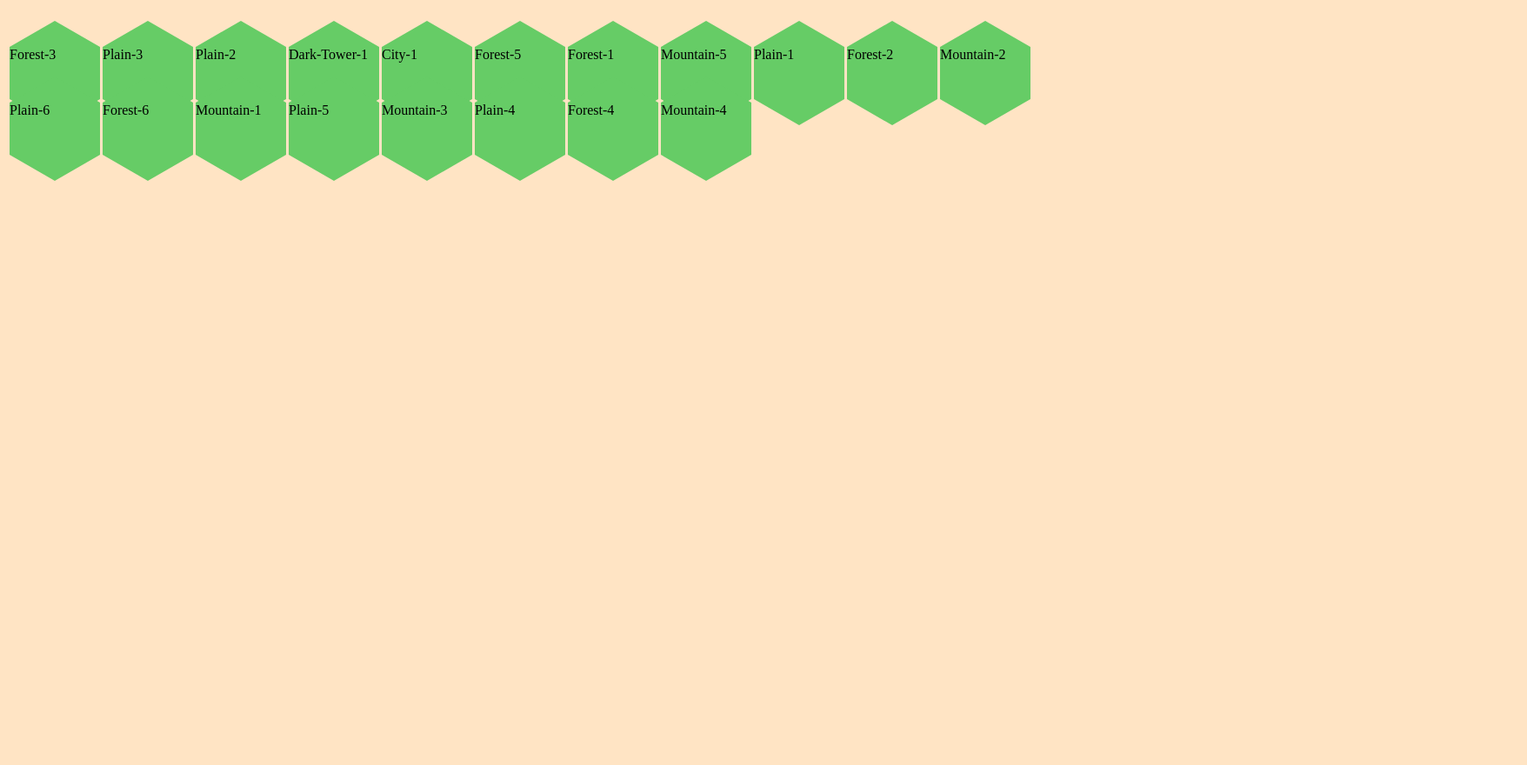
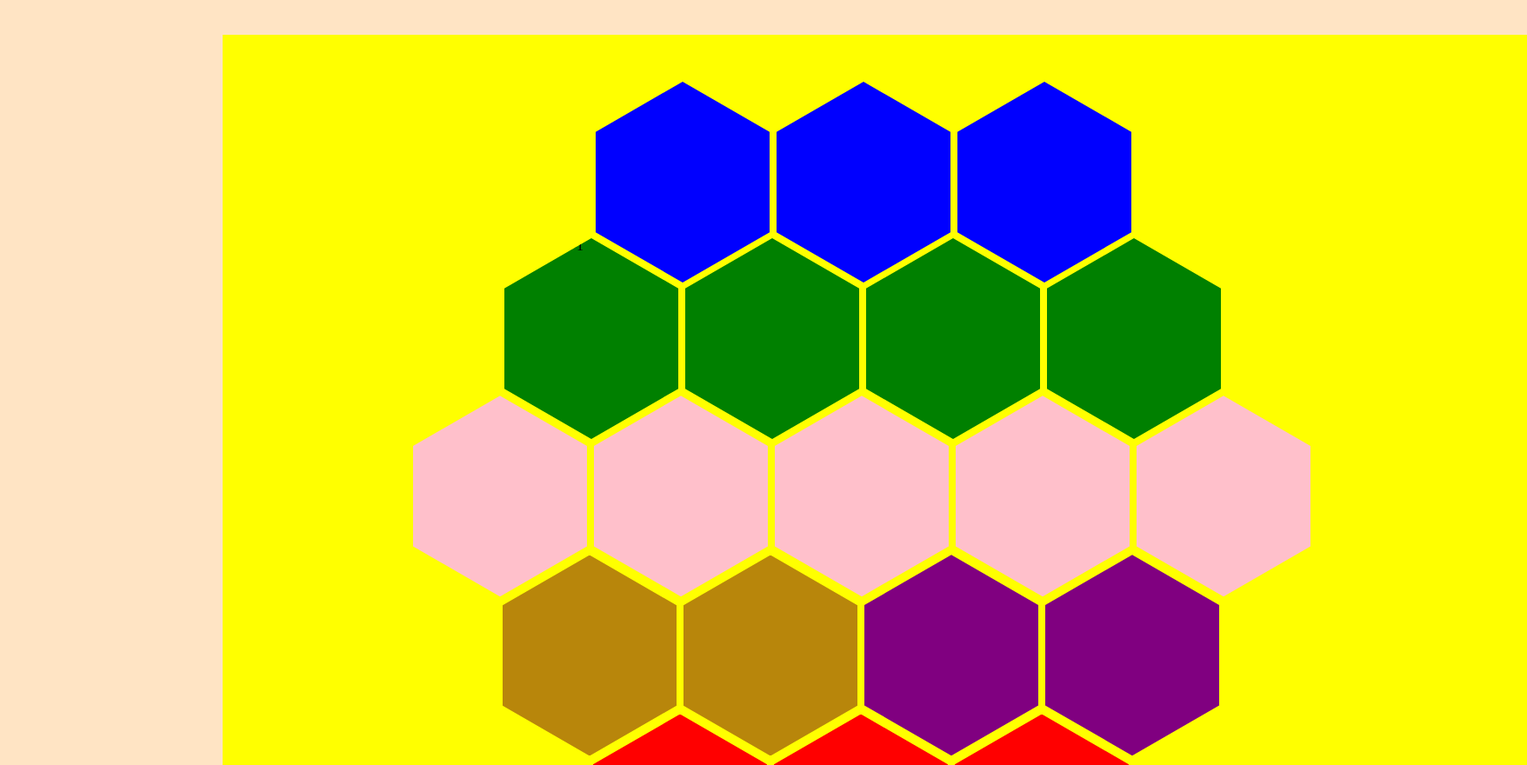
Before and after one commit to harrisv25/DnDHexCrawl, a plain HTML site: page index.html in a window 1280 px wide. Shown: the top 880 px of the page at 87% size, 1756 px wide, since content can reach past the window. Before the commit the page ends 800 px from the top, so only its background shows below. Drawn offline with Linux system fonts and the light colour scheme.

Commit message:
Positioned my divs into the correct island distribution, also began work on the combat script: created hero class and started populating some attributes and methods

```diff
--- /dev/null
+++ b/css/first_style.css
@@ -0,0 +1,88 @@
+body {
+    background-color: bisque;
+}
+
+#island {
+    position: absolute;
+    margin-top: 2%;
+    margin-bottom: 2%;
+    /* width: 95vw; */
+    margin-left: 2.5%;
+    height:95vh;
+}
+
+ul {
+    width: 95vw;
+    height:95vh;
+}
+
+.hex {
+    float: left;
+    margin-left: 3px;
+    margin-bottom: -26px;
+}
+.hex:before {
+    content: " ";
+    width: 0; height: 0;
+    border-bottom: 30px solid #6C6;
+    border-left: 52px solid transparent;
+    border-right: 52px solid transparent;
+    position: absolute;
+    top: -30px;
+}
+.hex {
+    margin-top: 30px;
+    width: 104px;
+    height: 60px;
+    background-color: #6C6;
+    position: relative;
+}
+.hex:after {
+    content: "";
+    width: 0; height: 0;
+    position: absolute;
+    bottom: -30px;
+    left:0;
+    border-top: 30px solid #6C6;
+    border-left: 52px solid transparent;
+    border-right: 52px solid transparent;
+}
+
+/* .hex {
+    margin-top: 20%;
+} */
+
+.hex:nth-child(n+1):nth-child(-n+4) {
+    background-color: blue;
+    margin-top: 0;
+    left: 40%;
+}
+
+.hex:nth-child(n+5):nth-child(-n+8) {
+    background-color: green;
+    margin-top: 5.1%;
+    left: 19.5%;
+}
+
+.hex:nth-child(n+9):nth-child(-n+13) {
+    background-color: pink;
+    margin-top: 10.2%;
+    right: 6.85%;
+}
+
+.hex:nth-child(n+14):nth-child(-n+16) {
+    background-color: purple;
+    margin-top: 15.3%;
+    right: 33.3%;
+}
+/* .hex:nth-child(n+14):nth-child(-n+17) {
+    background-color: purple;
+    margin-top: 15.3%;
+    right: 33.3%;
+} */
+
+.hex:nth-child(n+18):nth-child(-n+20) {
+    background-color: red;
+    /* margin-top: 20.4%; */
+    /* right: 33.3%; */
+}
--- a/css/style.css
+++ b/css/style.css
@@ -2,48 +2,72 @@ body {
     background-color: bisque;
 }
 
-section {
-    position: absolute;
+#island {
+    --s: 200px;
+    --m: 4px;
+    --f: calc(var(--s) * 1.732 + 4 * var(--m) - 1px);  */
+}
+
+#hex-container {
+    background-color: yellow;
+    position:absolute;
+    top:5%;
+    left: 20%;
+    width: 1500px;
+    height:1100px;
+    --s: 200px;
+    --m: 4px;
+    --f: calc(var(--s) * 1.732 + 4 * var(--m) - 1px);
 }
 
 .hex {
-    float: left;
-    margin-left: 3px;
-    margin-bottom: -26px;
+    background-color: aqua;
+    width: var(--s);
+    margin: var(--m);
+    height: calc(var(--s) * 1.1547);
+    display: inline-block;
+    font-size:initial;
+    clip-path: polygon(0% 25%, 0% 75%, 50% 100%, 100% 75%, 100% 25%, 50% 0%);
+    margin-bottom: calc(var(--m) - var(--s) * 0.2885);
+  }
+
+  .hex {
+    position: relative;
+    top: 1000px;
 }
 
-.hex:before {
-    content: " ";
-    width: 0; height: 0;
-    border-bottom: 30px solid #6C6;
-    border-left: 52px solid transparent;
-    border-right: 52px solid transparent;
-    position: absolute;
-    top: -30px;
+.hex:nth-child(n+1):nth-child(-n+3) {
+    background-color: blue;
+    top: 50px;
+    left: 425px;
 }
 
-.hex {
-    margin-top: 30px;
-    width: 104px;
-    height: 60px;
-    background-color: #6C6;
-    position: relative;
+.hex:nth-child(n+4):nth-child(-n+7) {
+    background-color: green;
+    top: 230px;
+    left: -304px;
 }
 
-.hex:after {
-    content: "";
-    width: 0; height: 0;
-    position: absolute;
-    bottom: -30px;
-    left:0;
-    border-top: 30px solid #6C6;
-    border-left: 52px solid transparent;
-    border-right: 52px solid transparent;
+.hex:nth-child(n+8):nth-child(-n+12) {
+    background-color: pink;
+    top: 230px;
+    left: 215px;
 }
 
-.hex-row {
-    clear: left;
+.hex:nth-child(n+13):nth-child(-n+14) {
+    background-color: purple;
+    top: 413px;
+    right: 306px;
 }
-.hex-row.even {
-    margin-left: 53px;
+
+.hex:nth-child(n+15):nth-child(-n+16) {
+    background-color: darkgoldenrod;
+    top: 232px;
+    right: -318px;
 }
+
+.hex:nth-child(n+17):nth-child(-n+20) {
+    background-color: red;
+    top: 415px;
+    right: -6px;
+}
--- a/index.html
+++ b/index.html
@@ -9,9 +9,9 @@
 </head>
 <body>
     <section id="island">
-        <ul id="hex-container">
+        <div id="hex-container">
             <div id="temp" class="hex">TEST HERE</div>
-        </ul>
+        </div>
     </section>
     <script type="text/javascript" src="js/app.js"></script>
 </body>
--- a/js/app.js
+++ b/js/app.js
@@ -1,31 +1,30 @@
+// create class to host data about the hexes
 class Hex {
     constructor(type, id, space) {
         this.type = type
         this.id = id
         this.uid = this.type + '-' +parseInt(this.id)
-        this.space = space
+        this.space = 0
     }
 }
 
+//Set two normalized hexes on the map
 const city = new Hex('City', 1, 3)
 const darkTower = new Hex('Dark-Tower', 1, 10)
 
+// Define the 3 other types of hex types and initiate the island array
 const lcs = ['Forest', 'Plain', 'Mountain']
 let island = [city, darkTower]
 
-space = 1
+//populate the new island with the other hex types to fil out the island
 lcs.forEach(element => {
     for (let i=1;i<7;i++){
-        if ((space === 3) || (space === 10)) {
-            space += 1
-        }
-        island.push(new Hex(element, i, space))
-        space += 1
+        island.push(new Hex(element, i))
     }
 });
-
 island.pop()
 
+//randomly order the array each time. This will initiate a new island distribution for every game
 function shuffleArray(array) {
     for (let i = array.length - 1; i > 0; i--) {
         const j = Math.floor(Math.random() * (i + 1));
@@ -36,15 +35,48 @@ function shuffleArray(array) {
 shuffleArray(island)
 console.log(island)
 
+// create a attribute for the position each hex will take on an island. I want to convert this whole
+//process into a mathmatical postiioning system, but time does not allow yet.
+space = 1
+island.forEach(hx => {
+    if ((space === 3) || (space === 10)) {
+        space += 1
+    }
+    hx.space = space
+    space += 1
+});
+
+// island.forEach(hx => {
+//     if(hx.space < 5) {
+//         hx.row = 'one'
+//     }
+//     else if(hx.space < 9) {
+//         hx.row = 'two'
+//     }
+//     else if(hx.space < 15) {
+//         hx.row = 'three'
+//     }
+//     else if(hx.space < 19) {
+//         hx.row = 'four'
+//     }
+//     else {
+//         hx.row = 'five'
+//     }
+// });
+
+// access temporary hex from html
 let hex = document.querySelector(".hex")
 console.log(hex)
 
-
+// copy  the temp hex and write all new hex information for each hex in the island array.
+// append it to the ul list
 island.forEach(hx => {
     let tempNode = hex.cloneNode(true);
-    tempNode.classList.add(hx.type, hx.id);
+    tempNode.classList.add(hx.type, hx.id, hx.space);
+    tempNode.setAttribute('id', hx.space)
     tempNode.innerHTML = hx.uid
-    document.querySelector("#island").appendChild(tempNode)
+    document.querySelector("#hex-container").appendChild(tempNode)
 });
 
+//remove the temporary hex
 document.querySelector('#temp').parentNode.removeChild(document.querySelector('#temp'))
```
Also changed, not shown: js/combat.js (added, +45 -0 lines).
